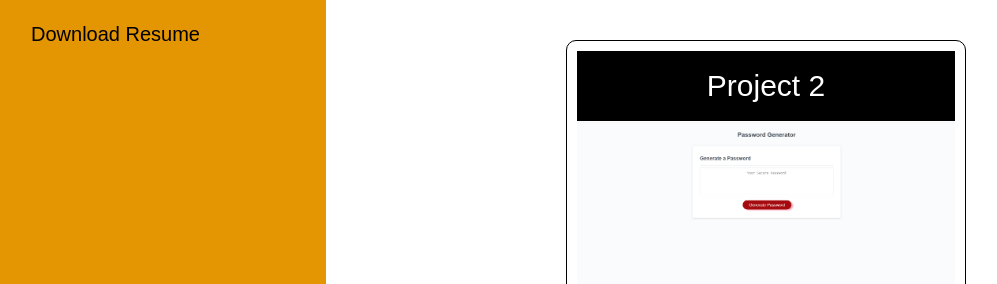
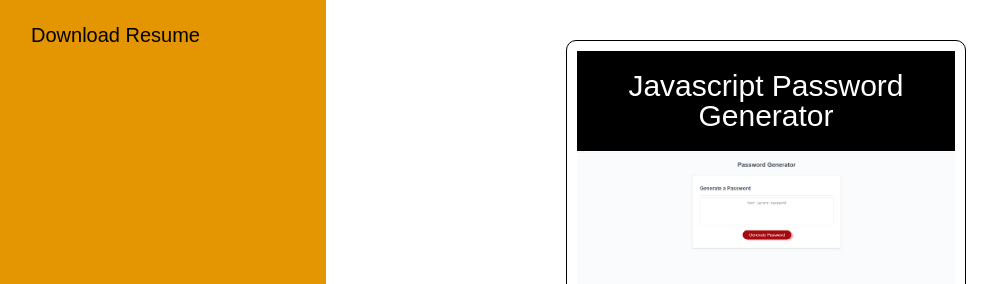
Before and after one commit to Jweaver74/Weaver-Web-Werx, a plain HTML site: page index.html in a window 1280 px wide. Shown: the part 961-1245 px from the top of the page, without its empty margins (74-1071 px from the left). Drawn offline with Linux system fonts and the light colour scheme.

Commit message:
added new header for javascript project

```diff
--- a/index.html
+++ b/index.html
@@ -49,7 +49,7 @@
         <a href="https://github.com/Jweaver74/challenge-1" target="_blank" rel="noopener noreferrer">github repo</a>
       </section>
       <section class="card">
-        <header>Project 2</header>
+        <header>Javascript Password Generator</header>
         <a href="https://jweaver74.github.io/Javascript_Password_Generator/" target="_blank" rel="noopener noreferrer">
             <img src="./assets/images/Password Generator.png"alt="Password Generator"/></a>
             <a href="https://github.com/Jweaver74/Javascript_Password_Generator" target="_blank" rel="noopener noreferrer">github repo</a>
```
